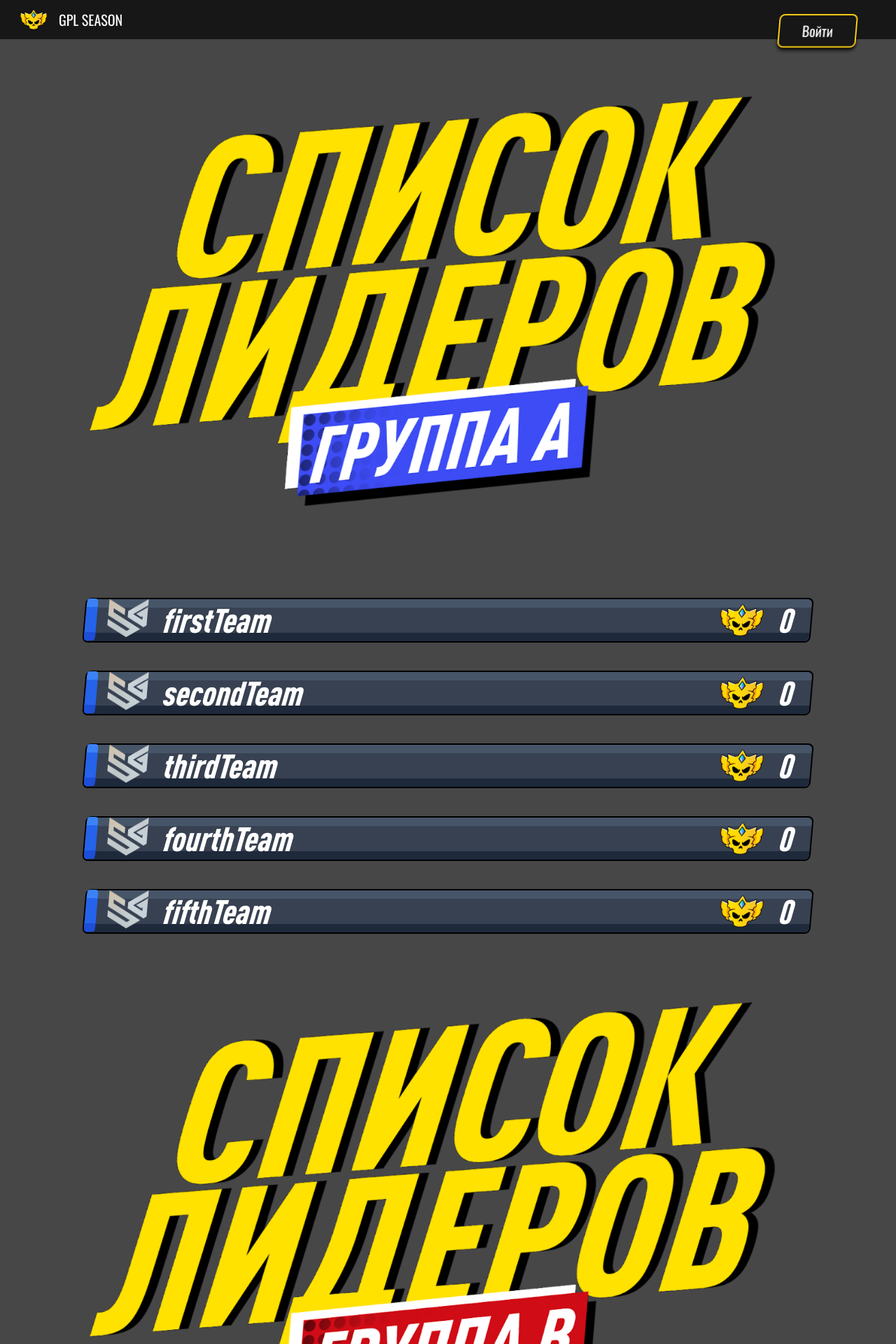
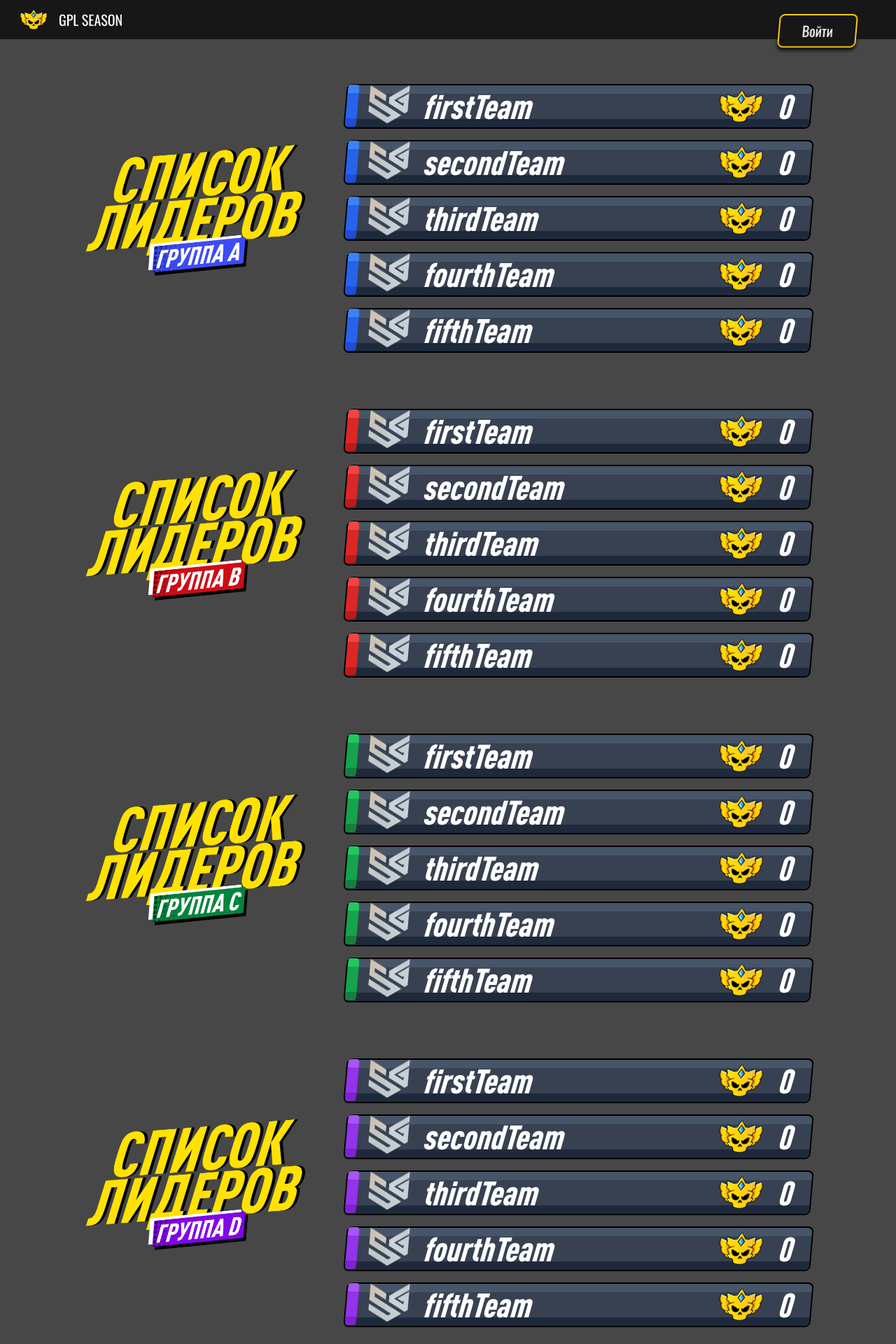
Before and after one commit to Bishech/GPL, a React (Vite) app: page / in a window 1280 px wide. Shown: the top 1920 px of the page at 70% size. Built offline with nearby package versions, Linux system fonts and the light colour scheme.

Commit message:
redesign Home

```diff
--- a/src/pages/Home.jsx
+++ b/src/pages/Home.jsx
@@ -42,9 +42,12 @@ const groupD = [
 
 export const Home = () => {
   return (
-    <div className="flex flex-col gap-20">
-      <div className="flex flex-col gap-10 w-full px-10 justify-center">
-        <img src={listGroupA} />
+    <div className="flex flex-col gap-20 mb-20">
+      <div className="flex flex-row gap-10 w-full px-10 justify-center items-center">
+        <div className="w-1/3 grid">
+          <img src={listGroupA} className="m-auto" />
+        </div>
+        <div className="flex flex-col gap-4 w-2/3">
           {groupA.map((team) => (
             <Team
               key={team.id}
@@ -55,8 +58,12 @@ export const Home = () => {
             />
           ))}
         </div>
-      <div className="flex flex-col gap-10 w-full px-10">
+      </div>
+      <div className="flex flex-row gap-10 w-full px-10 justify-center items-center">
+        <div className="w-1/3">
           <img src={listGroupB} />
+        </div>
+        <div className="flex flex-col gap-4 w-2/3">
           {groupB.map((team) => (
             <Team
               key={team.id}
@@ -67,8 +74,12 @@ export const Home = () => {
             />
           ))}
         </div>
-      <div className="flex flex-col gap-10 w-full px-10">
+      </div>
+      <div className="flex flex-row gap-10 w-full px-10 justify-center items-center">
+        <div className="w-1/3">
           <img src={listGroupC} />
+        </div>
+        <div className="flex flex-col gap-4 w-2/3">
           {groupC.map((team) => (
             <Team
               key={team.id}
@@ -79,11 +90,15 @@ export const Home = () => {
             />
           ))}
         </div>
-      <div className="flex flex-col gap-10 w-full px-10">
+      </div>
+      <div className="flex flex-row gap-10 w-full px-10 justify-center items-center">
+        <div className="w-1/3">
           <img src={listGroupD} />
+        </div>
+        <div className="flex flex-col gap-4 w-2/3">
           {groupD.map((team) => (
             <Team
-            id={team.id}
+              key={team.id}
               group={team.group}
               name={team.name}
               logo={team.logo}
@@ -92,5 +107,6 @@ export const Home = () => {
           ))}
         </div>
       </div>
+    </div>
   );
 };
```
Lines whose indentation alone changed are shown as unchanged.
